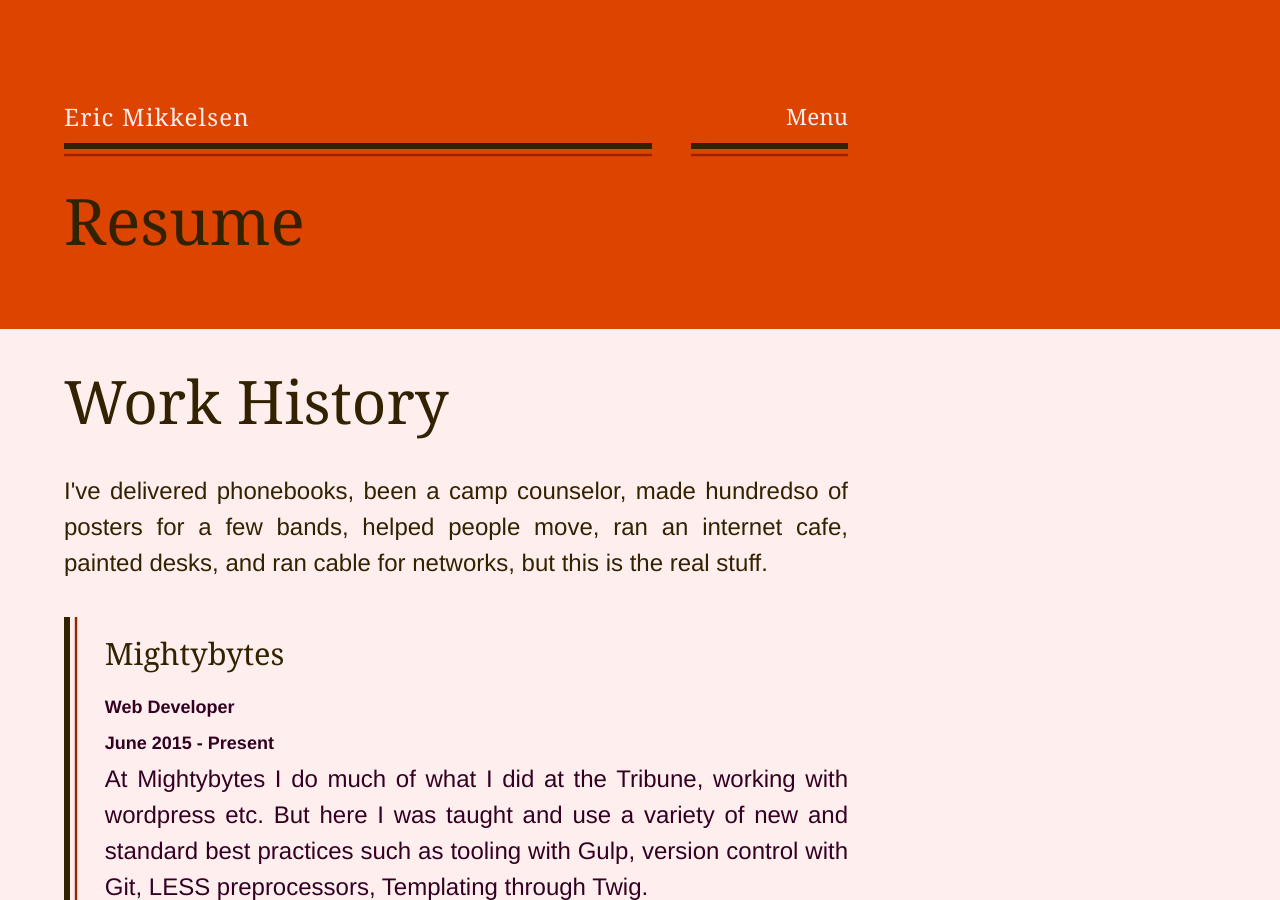
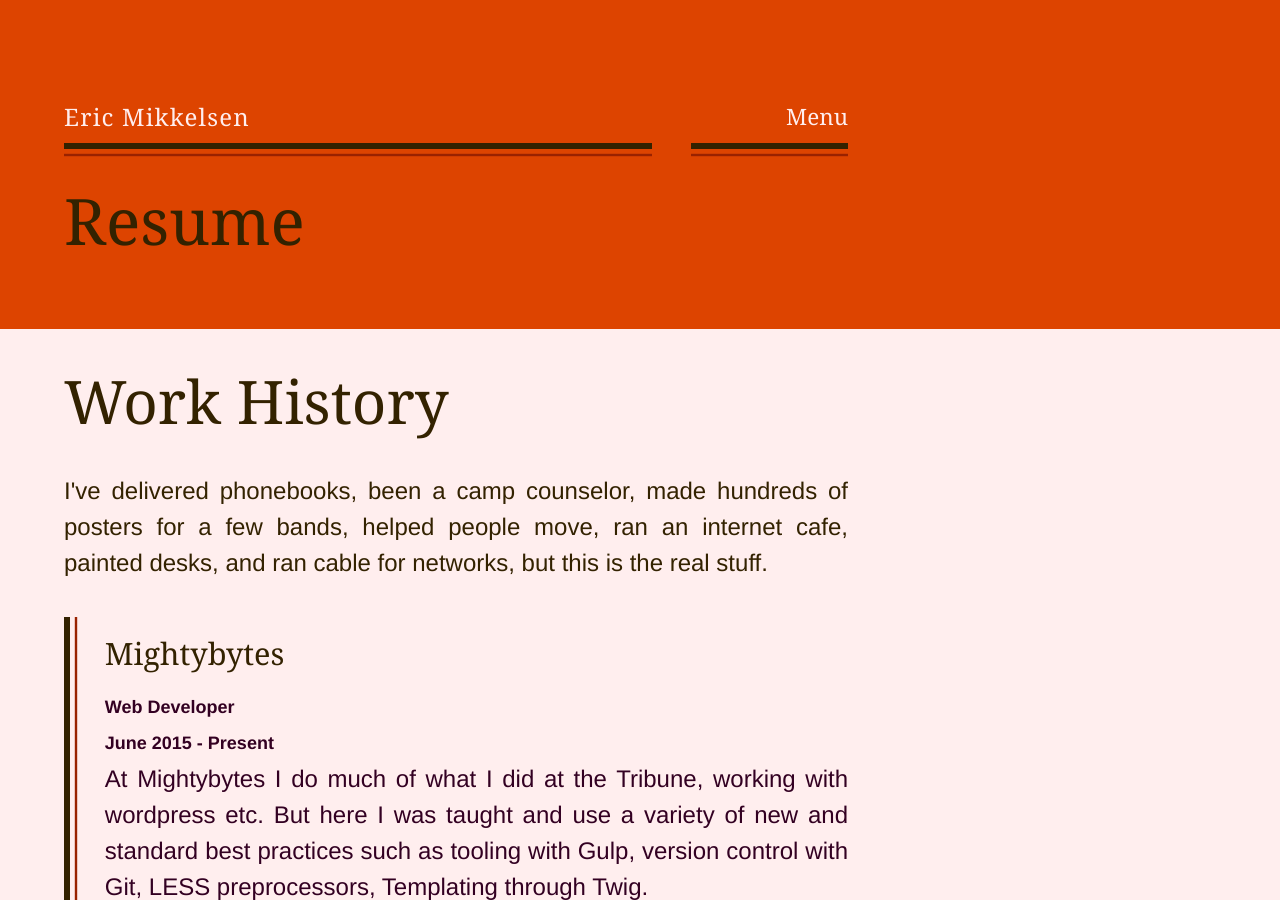
Before and after one commit to ericmikkelsen/ericmikkelsen.github.io, a Jekyll site: the page built from resume.md, in a window 1280 px wide and 900 px high. Built offline with Jekyll 4.4.1, drawn with Linux system fonts in a browser that asks for light colours; some of the changed text lies outside the part shown.

```diff
--- a/_includes/article.html
+++ b/_includes/article.html
@@ -16,7 +16,7 @@
 
 		<h2 id="work-history">Work History</h2>
     <p>
-      I've delivered phonebooks, been a camp counselor, made hundredso of posters for a few bands, helped people move, ran an internet cafe, painted desks, and ran cable for networks, but this is the real stuff.
+      I've delivered phonebooks, been a camp counselor, made hundreds of posters for a few bands, helped people move, ran an internet cafe, painted desks, and ran cable for networks, but this is the real stuff.
     </p>
 		<ul class="mdl__cntr">
 		{% for workplace in page.workhistory %}
```
Also changed, not shown: resume.md (+1 -1 lines), 3 other files.
